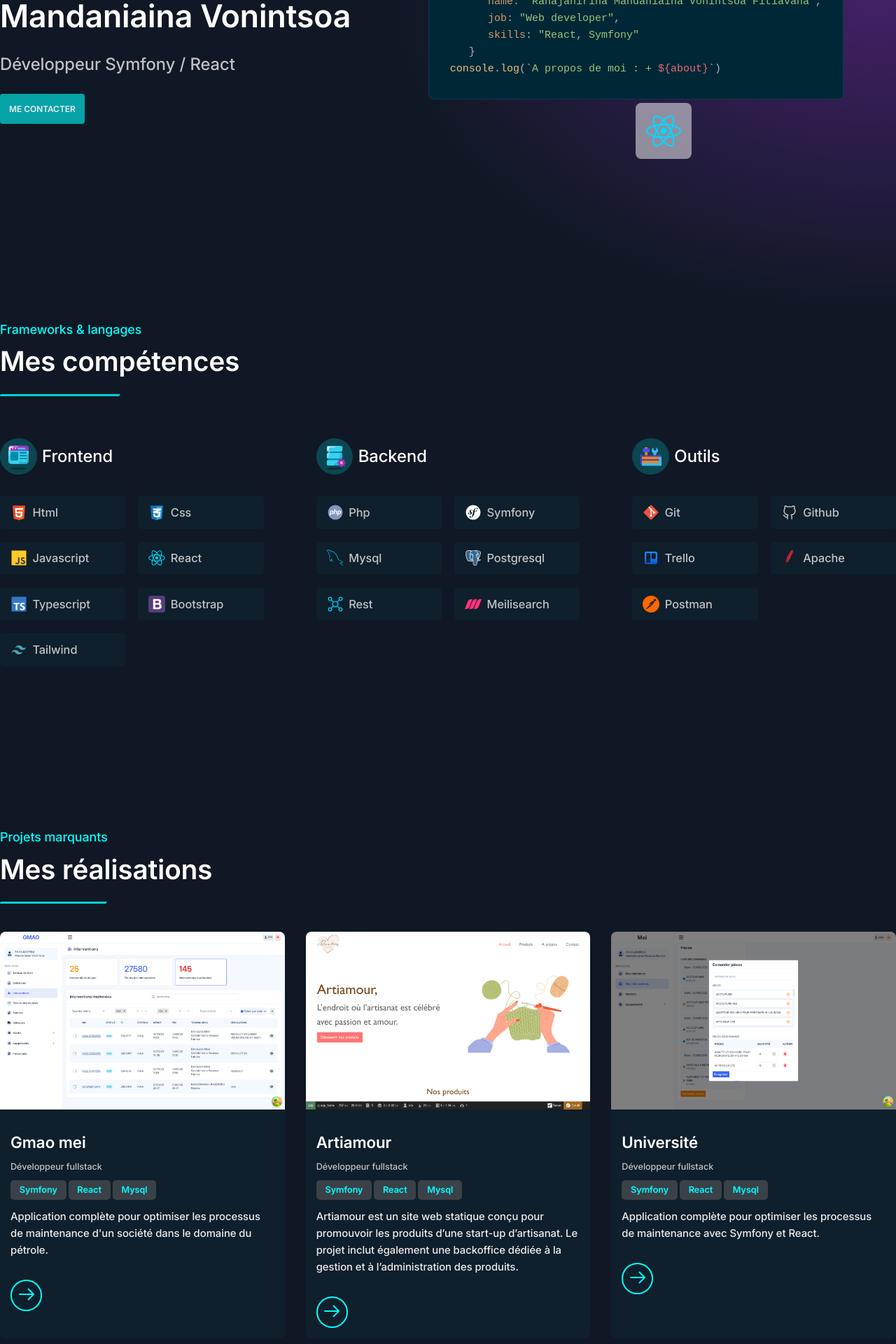
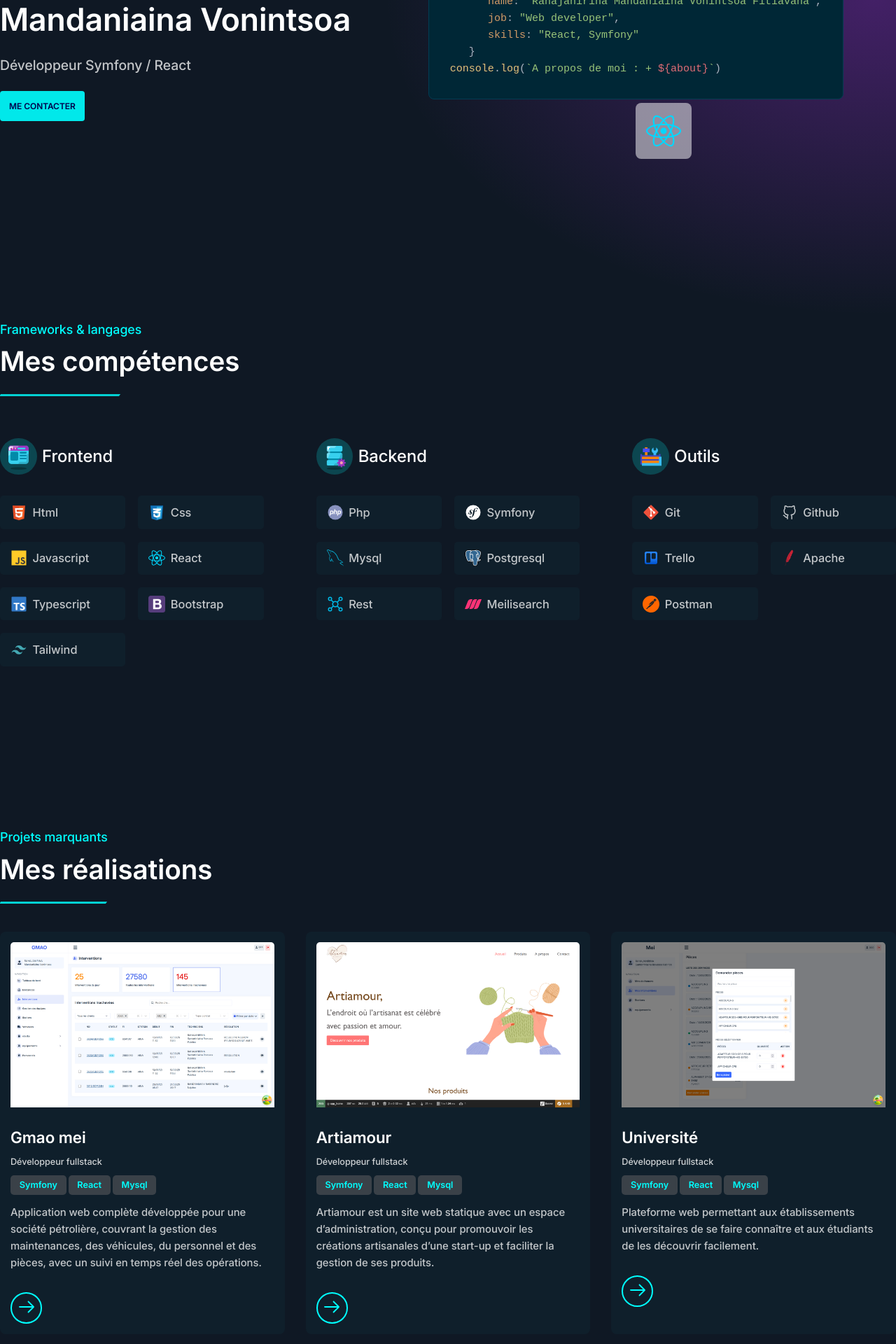
Before and after one commit to manda07tsou/portfolio, a React (Vite) app: page / in a window 1280 px wide. Shown: the part 400-2320 px from the top of the page at 70% size. Built offline with nearby package versions, Linux system fonts and the light colour scheme.

Commit message:
modification detail project

```diff
--- a/public/projects/descriptions/universite.md
+++ b/public/projects/descriptions/universite.md
@@ -1,4 +1,15 @@
-Ce projet, une application web complète, a été conçue pour répondre aux besoins de plusieurs types d'utilisateurs, des techniciens sur le terrain aux administrateurs en back-office.
-En tant que développeur full-stack, j'ai été responsable de l'ensemble du cycle de vie du projet, de la conception de l'architecture à la mise en production.
+Site web permettant de référencer et de promouvoir les établissements universitaires. Les établissements peuvent s’inscrire et créer un profil pour accroître leur visibilité, tandis que les étudiants peuvent facilement rechercher et découvrir les institutions disponibles.
 
 ### Technologies utilisées
+- **Frontend** : html, Scss, Javascrit, Webpack
+- **Backend** : Php, Symfony
+- **Base de données** : MySQL
+- **Outils** : Git, Github, Trello
+
+### Roles et responsabilités
+En tant que développeur et concepteur principal du projet, j’ai pris en charge l’ensemble du cycle de vie du projet :
+
+- Analyse et conception de l’architecture technique du site.
+- Développement backend et frontend avec Symfony et Webpack.
+- Intégration du design et personnalisation avec SCSS.
+- Mise en place de la base de données MySQL et gestion des modèles de données.
--- a/src/App.scss
+++ b/src/App.scss
@@ -45,7 +45,8 @@
   font-family: "Inter", sans-serif;
   font-weight: 500;
   font-size: 15px;
-  color: rgb(var(--color));
+  // color: rgb(var(--color));
+  color: rgb(var(--color)/.75);
   line-height: 1.6;
   width: 100%;
   min-height: 100vh;
--- a/src/assets/styles/_buttons.scss
+++ b/src/assets/styles/_buttons.scss
@@ -19,7 +19,8 @@
 }
 
 .btn-primary{
-   background-color: rgb(var(--primary)/.6);
+   background-color: rgb(var(--primary)/.9);
+   color: rgb(var(--primary-inversed));
 
    &:disabled{
       background-color: rgb(var(--primary)/.2);
--- a/src/assets/styles/_contacts.scss
+++ b/src/assets/styles/_contacts.scss
@@ -20,7 +20,7 @@
    border-bottom: 4px solid rgb(var(--bg-light));
 
    .contact__item-icon{
-      background-color: rgb(var(--primary)/.2);
+      background-color: rgb(var(--primary)/.16);
       color: rgb(var(--primary));
       padding: .8em;
       display: flex;
@@ -36,8 +36,8 @@
 }
 
 .contact__item-info{
-   font-size: 1em;
    margin-top: .2em;
+   color: rgb(var(--color));
 }
 
 .contact__item-title{
--- a/src/assets/styles/_footer.scss
+++ b/src/assets/styles/_footer.scss
@@ -1,6 +1,10 @@
 .footer{
    background-color: rgb(var(--primary)/.05);
    padding: var(--padding) var(--container-padding);
+
+   p{
+      text-align: center;
+   }
 }
 
 .contact__socio{
--- a/src/assets/styles/_header.scss
+++ b/src/assets/styles/_header.scss
@@ -1,23 +1,8 @@
 @use "./utils";
 
 .header__container{
-   // background: linear-gradient(rgb(var(--bg) / .8) 10%, rgb(var(--bg)));
    position: relative;
    overflow: hidden;
-
-   // &::after{
-   //    position: absolute;
-   //    left: 0;
-   //    top:0;
-   //    z-index: -1;
-   //    display: block;
-   //    content: "";
-   //    background-image: url("/images/backgrounds/banniere.jpg");
-   //    background-size: cover;
-   //    background-position: right;
-   //    width: 100%;
-   //    height: 100%;
-   // }
 }
 
 .header{
@@ -89,7 +74,7 @@
 }
 
 .hero__subtitle{
-   font-size: 1.6em;
+   font-size: 1.3em;
    margin-top: 10px;
    margin-bottom: .3em;
 }
--- a/src/assets/styles/_projects.scss
+++ b/src/assets/styles/_projects.scss
@@ -8,11 +8,16 @@
    background-color: var(--primary-03);
    border-radius: 8px;
    overflow: hidden;
+   padding: 1em;
+}
+
+.project__images{
+   overflow: hidden;
+   border-radius:5px 5px 0 0;
 }
 
 .project__card-body{
-   padding: 1em;
-   padding-top: .5em;
+   padding-top: .3em;
 }
 
 .project__description{
--- a/src/assets/styles/_skills.scss
+++ b/src/assets/styles/_skills.scss
@@ -39,7 +39,7 @@
    display: flex;
    align-items: center;
    gap: .5em;
-   color: rgb(var(--color)/.8);
+   color: rgb(var(--color)/.75);
    background-color: var(--primary-03);
    padding: .7em 1em;
    border-radius: 5px;
--- a/src/assets/styles/_variable.scss
+++ b/src/assets/styles/_variable.scss
@@ -2,12 +2,12 @@
    --bg: 15 24 36;
    --bg-light: 33 40 48;
    --border: 130 134 176;
-   --color:235 235 235;
+   --color:255 255 255;
    --color-100: #ebebeb;
    --primary: 0 255 255;
    --primary-03: rgb(var(--primary)/.03);
    --primary-05: rgb(var(--primary)/.05);
-   --primary-inversed: 0 57 77;
+   --primary-inversed: 0 0 77;
    --orange: 255 122 0;
    --purple: 173 0 255;
    --yellow: 255 230 0;
--- a/src/modules/Projects/projectsData.json
+++ b/src/modules/Projects/projectsData.json
@@ -5,14 +5,14 @@
       "technos": ["Symfony","React","Mysql"],
       "coverImage":"gmao1.png",
       "images":["gmao1.png","gmao2.png","gmao3.png","gmao4.png","gmao5.png"],
-      "description":"Application complète pour optimiser les processus de maintenance d'un société dans le domaine du pétrole.",
+      "description":"Application web complète développée pour une société pétrolière, couvrant la gestion des maintenances, des véhicules, du personnel et des pièces, avec un suivi en temps réel des opérations.",
       "content":"gmao.md"
    },
    {
       "id":2,
       "title": "Artiamour",
       "technos": ["Symfony","React","Mysql"],
-      "description":"Artiamour est un site web statique conçu pour promouvoir les produits d’une start-up d’artisanat. Le projet inclut également une backoffice dédiée à la gestion et à l’administration des produits.",
+      "description":"Artiamour est un site web statique avec un espace d’administration, conçu pour promouvoir les créations artisanales d’une start-up et faciliter la gestion de ses produits.",
       "coverImage":"artiamour2.png",
       "images":["artiamour.png","artiamour1.png","artiamour2.png"],
       "content":"artiamour.md"
@@ -21,7 +21,7 @@
       "id":3,
       "title": "Université",
       "technos": ["Symfony","React","Mysql"],
-      "description":"Application complète pour optimiser les processus de maintenance avec Symfony et React.",
+      "description":"Plateforme web permettant aux établissements universitaires de se faire connaître et aux étudiants de les découvrir facilement.",
       "roles":"En tant que développeur fullstack Symfony et React, j’ai conçu et mis en place une API robuste avec API Platform, garantissant des échanges de données sécurisés et performants. Côté frontend, j’ai développé une interface utilisateur moderne et responsive avec React, afin d’assurer une expérience fluide et adaptée à tous les supports. Mon travail a permis de relier efficacement la logique métier du backend avec une interface intuitive pour les utilisateurs.",
       "coverImage":"gmao2.png",
       "images":["gmao1.png","gmao2.png"],
--- a/src/templates/Hero.tsx
+++ b/src/templates/Hero.tsx
@@ -27,7 +27,7 @@
                <div className={`uppercase fade ${observerClass}`} ref={ref}>RAHAJANIRINA</div>
                <div className={`fade ${observerClass}`} ref={ref}  style={{transitionDelay: ".1s"}}> Mandaniaina<span className="text"> Vonintsoa</span></div>
             </div>
-            <div className={`hero__subtitle fade text-800 ${observerClass}`} style={{transitionDelay: ".2s"}}>Développeur Symfony / React</div>
+            <div className={`hero__subtitle fade ${observerClass}`} style={{transitionDelay: ".2s"}}>Développeur Symfony / React</div>
             <a href="#contacts" className="btn btn-primary btn-test mt-3">Me contacter</a>
          {/* </Card> */}
       </div>
```
Lines whose indentation alone changed are shown as unchanged.
